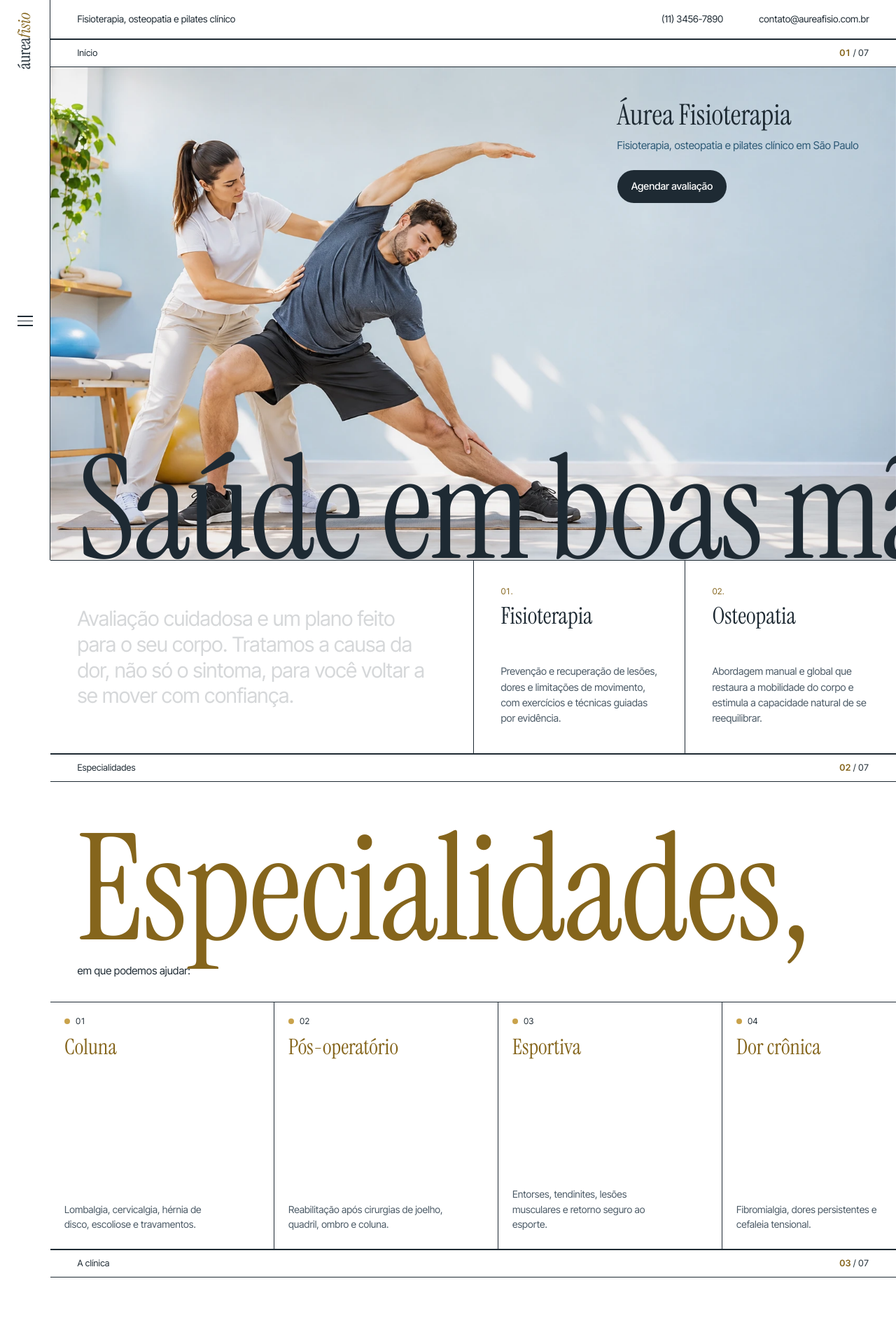
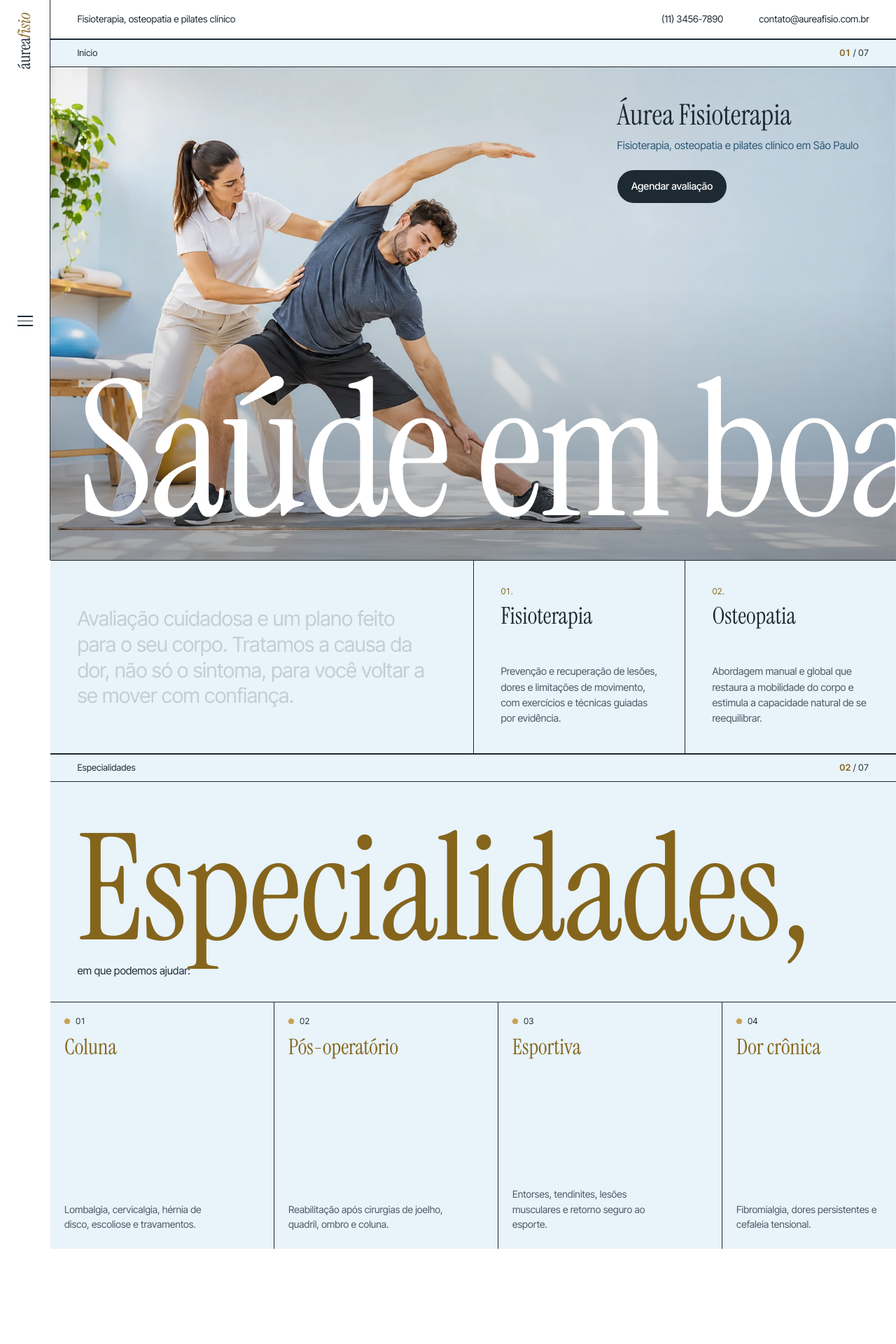
Before and after one commit to LuizFilipeAv/clinica-fisioterapia, a React (Vite) app: page / in a window 1280 px wide. Shown: the top 1920 px of the page at 70% size. Built offline with nearby package versions, Linux system fonts and the light colour scheme.

Commit message:
style: mais presença do azul claro e título do hero atravessando a foto
Faixas de seção, introdução, especialidades, equipe, contato e etapas ganham fundos em azul claro. 'Saúde em boas mãos' fica branco, maior e percorre a foto inteira com o scroll, como na referência.

```diff
--- a/src/components/Header.css
+++ b/src/components/Header.css
@@ -144,7 +144,7 @@
   position: absolute;
   inset: 0;
   z-index: -1;
-  background: var(--gold-soft);
+  background: var(--blue);
   transform: scaleY(0);
   transform-origin: bottom;
   transition: transform var(--dur-standard) var(--ease-out);
--- a/src/components/SectionLabel.css
+++ b/src/components/SectionLabel.css
@@ -7,7 +7,7 @@
   align-items: center;
   height: var(--label-h);
   padding: 0 var(--gutter);
-  background: var(--white);
+  background: var(--blue-soft);
   border-top: 1px solid var(--ink);
   border-bottom: 1px solid var(--ink);
   font-size: 0.8rem;
--- a/src/sections/Contact.css
+++ b/src/sections/Contact.css
@@ -26,6 +26,7 @@
 }
 
 .contact__info {
+  background: var(--blue-soft);
   display: grid;
   grid-template-columns: 1fr;
 }
--- a/src/sections/Gallery.css
+++ b/src/sections/Gallery.css
@@ -50,7 +50,7 @@
 }
 
 .gallery__marquee {
-  background: var(--ink);
+  background: var(--blue-ink);
   color: var(--white);
   padding: 0.1em 0 0.15em;
   border-top: 1px solid var(--ink);
--- a/src/sections/Hero.css
+++ b/src/sections/Hero.css
@@ -45,18 +45,27 @@
   color: var(--blue-ink);
 }
 
+/* Soft shade under the giant white line so it reads over the pale floor */
+.hero__media::after {
+  content: '';
+  position: absolute;
+  inset: 45% 0 0;
+  background: linear-gradient(to bottom, rgb(30 42 51 / 0), rgb(30 42 51 / 0.38));
+  pointer-events: none;
+}
+
 .hero__headline-wrap {
   position: absolute;
   left: 0;
-  bottom: -0.12em;
+  bottom: 4%;
   pointer-events: none;
-  font-size: clamp(5.5rem, 16vw, 15rem);
+  font-size: clamp(6rem, 21vw, 20rem);
 }
 .hero__headline {
   display: block;
   white-space: nowrap;
-  color: var(--ink);
-  padding-left: var(--gutter);
+  color: var(--white);
+  padding: 0 var(--gutter);
   line-height: 0.95;
   will-change: transform;
 }
@@ -66,6 +75,7 @@
 
 /* Intro grid under the photo */
 .hero__intro {
+  background: var(--blue-soft);
   display: grid;
   grid-template-columns: 2fr 1fr 1fr;
   border-top: 1px solid var(--ink);
--- a/src/sections/Hero.tsx
+++ b/src/sections/Hero.tsx
@@ -1,6 +1,7 @@
 import { useRef } from 'react'
 import { gsap, useGSAP, EASE, DUR, LETTER_STAGGER } from '../lib/motion'
 import { scrollToTarget } from '../lib/smoothScroll'
+import { chromeOffset } from '../lib/layout'
 import { clinic, heroContent } from '../data/content'
 import { SectionLabel } from '../components/SectionLabel'
 import { SplitText } from '../components/SplitText'
@@ -35,8 +36,23 @@ export function Hero({ ready }: { ready: boolean }) {
     () => {
       const mm = gsap.matchMedia()
       mm.add('(prefers-reduced-motion: no-preference)', () => {
-        const stage = { trigger: '.hero__stage', start: 'top top', end: 'bottom top', scrub: 0.6 }
-        gsap.to('.hero__headline', { xPercent: -28, ease: 'none', scrollTrigger: stage })
+        // Range starts at scroll 0 (the stage sits under the chrome) and ends as the stage leaves.
+        const stage = {
+          trigger: '.hero__stage',
+          start: () => `top ${chromeOffset()}px`,
+          end: 'bottom top',
+          invalidateOnRefresh: true,
+        }
+        const headline = ref.current!.querySelector<HTMLElement>('.hero__headline')!
+        const stageEl = ref.current!.querySelector<HTMLElement>('.hero__stage')!
+
+        // The whole phrase travels across the photo: its last letter reaches the right edge
+        // while the line is still on screen, not after it has scrolled away.
+        gsap.to(headline, {
+          x: () => -(headline.scrollWidth - stageEl.clientWidth),
+          ease: 'none',
+          scrollTrigger: { ...stage, end: 'bottom 45%', scrub: 0.5 },
+        })
         gsap.to('.hero__media img', { yPercent: 14, ease: 'none', scrollTrigger: { ...stage, scrub: true } })
 
         // Lead paragraph lights up word by word as it crosses the viewport.
--- a/src/sections/Process.css
+++ b/src/sections/Process.css
@@ -26,7 +26,7 @@
 /* Stage: default is a static list; .is-animated turns it into the pinned circle. */
 .process__stage {
   position: relative;
-  background: var(--blue-soft);
+  background: var(--blue);
   overflow: hidden;
   padding: clamp(40px, 8vh, 96px) var(--gutter);
 }
@@ -87,7 +87,7 @@
   white-space: nowrap;
   font-size: clamp(6rem, 20vw, 18rem);
   line-height: 1;
-  color: var(--blue);
+  color: var(--white);
   will-change: transform;
 }
 
--- a/src/sections/Specialties.css
+++ b/src/sections/Specialties.css
@@ -1,5 +1,5 @@
 .specialties__pin {
-  background: var(--white);
+  background: var(--blue-soft);
   display: flex;
   flex-direction: column;
 }
@@ -42,7 +42,7 @@
   position: absolute;
   inset: 0;
   z-index: -1;
-  background: var(--blue-soft);
+  background: var(--blue);
   transform: scaleY(0);
   transform-origin: bottom;
   transition: transform var(--dur-slow) var(--ease-out);
--- a/src/sections/Team.css
+++ b/src/sections/Team.css
@@ -30,6 +30,7 @@
 }
 
 .team__card {
+  background: var(--blue-soft);
   position: relative;
   isolation: isolate;
   overflow: hidden;
@@ -43,7 +44,7 @@
   position: absolute;
   inset: 0;
   z-index: -1;
-  background: var(--blue-soft);
+  background: var(--blue);
   transform: scaleY(0);
   transform-origin: bottom;
   transition: transform var(--dur-slow) var(--ease-out);
```
